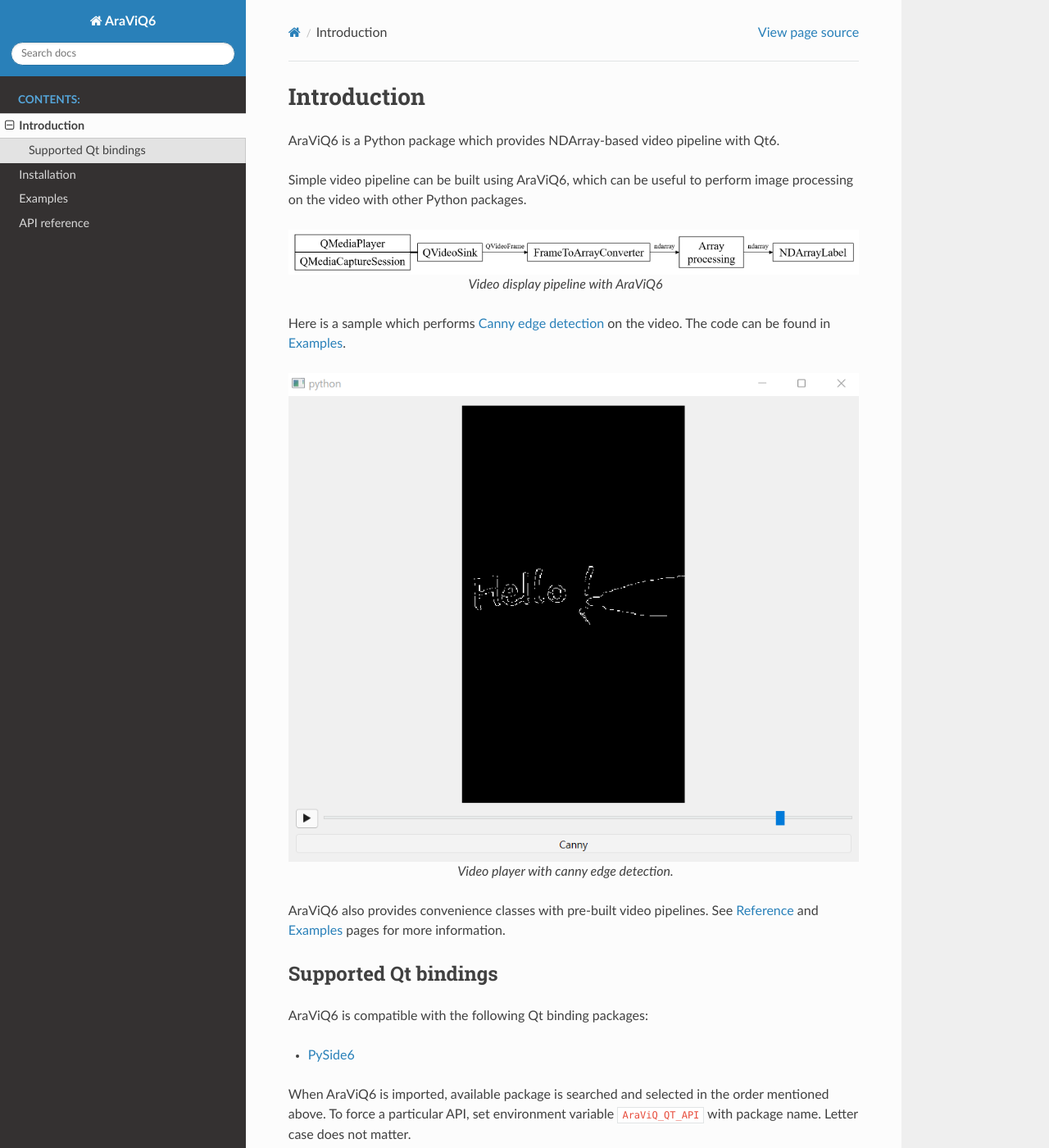
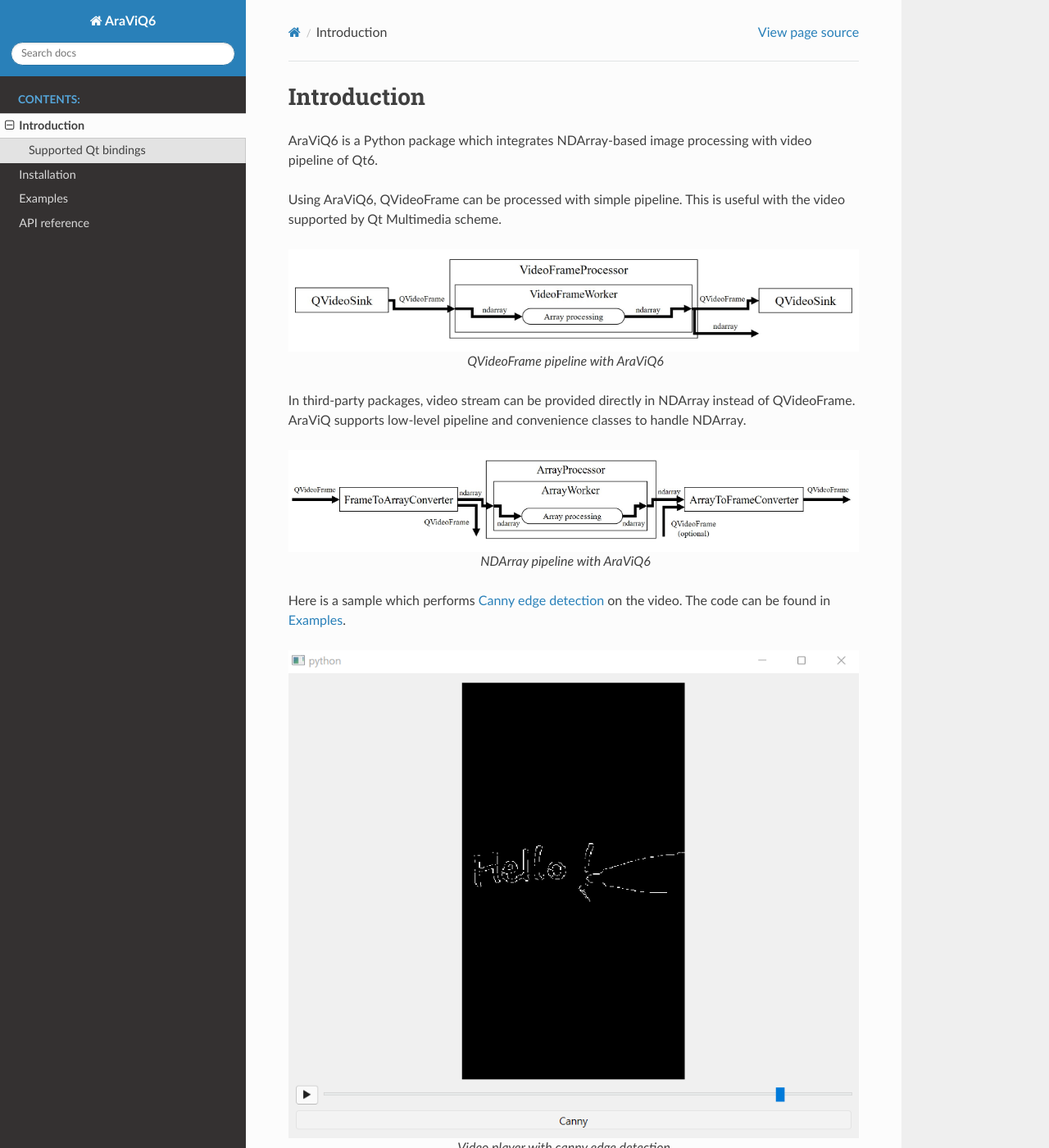
Before and after one commit to JSS95/araviq6, a Sphinx documentation site: the page built from doc/source/intro.rst, in a window 1280 px wide and 1400 px high. Shown: the whole window at 82% size. Built offline with Sphinx 7.4.7 and the Read the Docs theme 2.0.0, drawn with Linux system fonts in a browser that asks for light colours.

Commit message:
doc: enhance doc
Modify Rintro.rst

```diff
--- a/doc/source/intro.rst
+++ b/doc/source/intro.rst
@@ -6,15 +6,23 @@
 
 .. currentmodule:: araviq6
 
-AraViQ6 is a Python package which provides NDArray-based video pipeline with Qt6.
+AraViQ6 is a Python package which integrates NDArray-based image processing with video pipeline of Qt6.
 
-Simple video pipeline can be built using AraViQ6, which can be useful to perform image processing on the video with other Python packages.
+Using AraViQ6, QVideoFrame can be processed with simple pipeline.
+This is useful with the video supported by Qt Multimedia scheme.
 
-
-.. figure:: ./_images/pipeline.png
+.. figure:: ./_images/frame-pipeline.jpg
    :align: center
 
-   Video display pipeline with AraViQ6
+   QVideoFrame pipeline with AraViQ6
+
+In third-party packages, video stream can be provided directly in NDArray instead of QVideoFrame.
+AraViQ supports low-level pipeline and convenience classes to handle NDArray.
+
+.. figure:: ./_images/array-pipeline.jpg
+   :align: center
+
+   NDArray pipeline with AraViQ6
 
 Here is a sample which performs `Canny edge detection <https://en.wikipedia.org/wiki/Canny_edge_detector>`_ on the video.
 The code can be found in :ref:`examples`.
@@ -24,9 +32,6 @@
 
    Video player with canny edge detection.
 
-AraViQ6 also provides convenience classes with pre-built video pipelines.
-See :ref:`Reference <reference>` and :ref:`Examples <examples>` pages for more information.
-
 Supported Qt bindings
 =====================
 
@@ -35,4 +40,4 @@
 * `PySide6 <https://pypi.org/project/PySide6/>`_
 
 When AraViQ6 is imported, available package is searched and selected in the order mentioned above.
-To force a particular API, set environment variable ``AraViQ_QT_API`` with package name. Letter case does not matter.
+To force a particular API, set environment variable ``ARAVIQ_QT_API`` with package name. Letter case does not matter.
```
